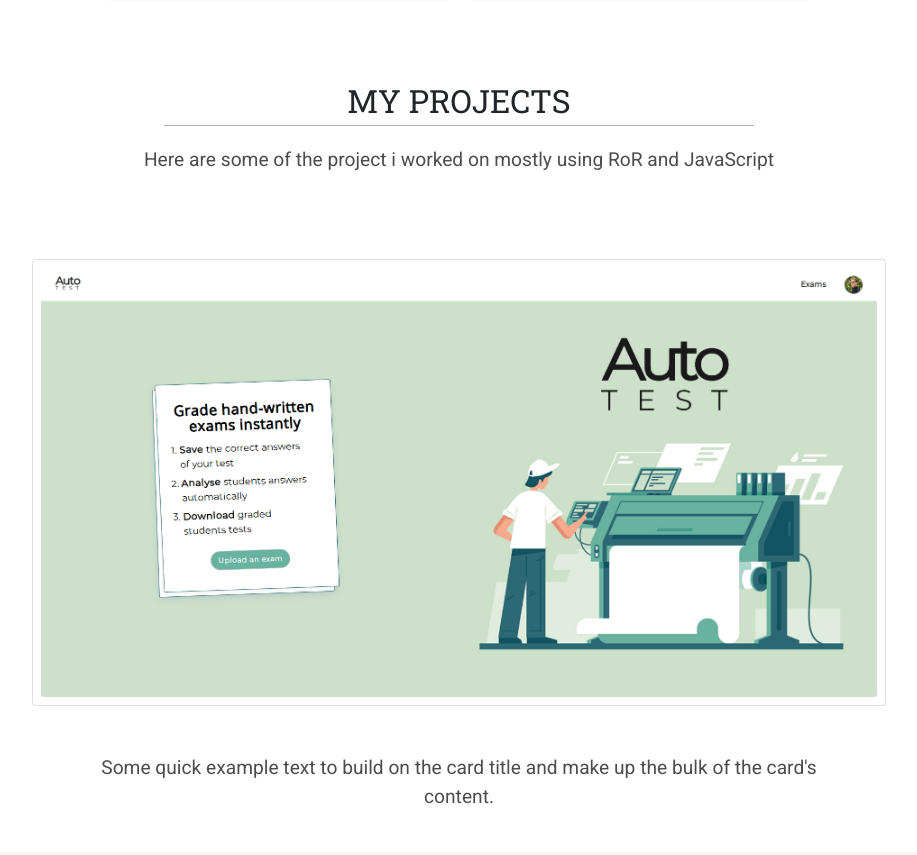
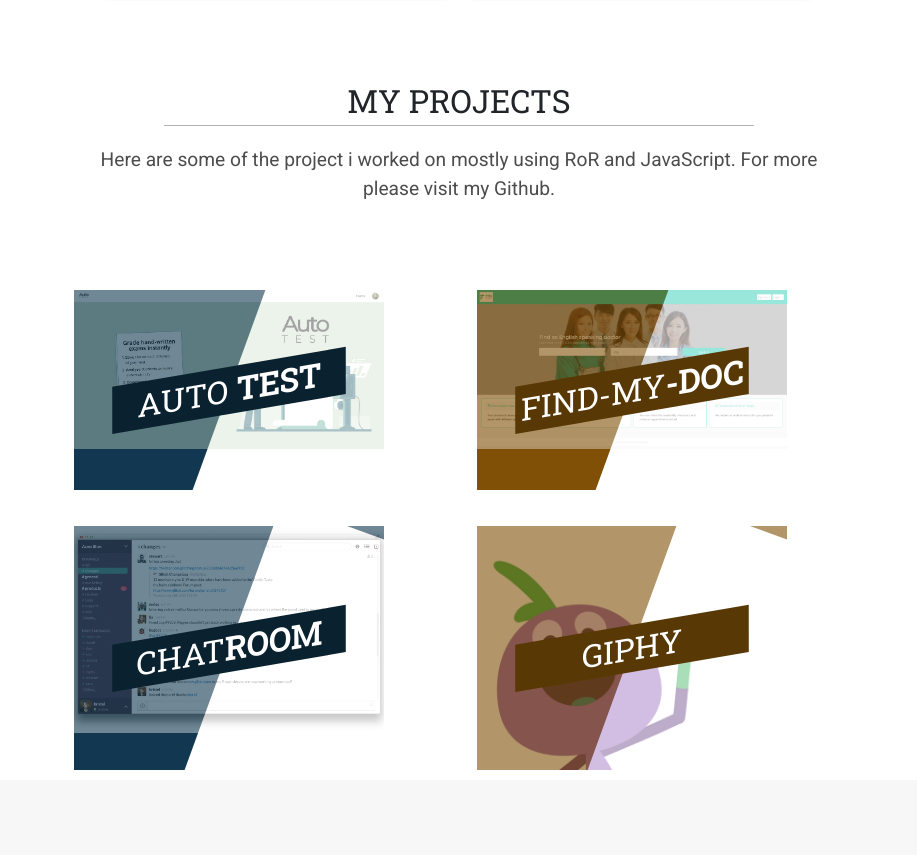
Before and after one commit to SulavKharel/my-portfolio, a plain HTML site: page index.html in a window 1280 px wide. Shown: the part 1503-2358 px from the top of the page, without its empty margins (181-1098 px from the left). Drawn offline with nearby package versions, Linux system fonts and the light colour scheme.

Commit message:
added new cards to the grid with new data and projects

```diff
--- a/css/main.css
+++ b/css/main.css
@@ -18,6 +18,127 @@
   max-width: 1000px;
   margin:auto;
 }
+
+/*projects-card*/
+
+figure.snip1104 {
+  position: relative;
+  overflow: hidden;
+  margin:10px;
+  max-width: 310px;
+  min-width: 220px;
+  min-height: 200px;
+  width: 100%;
+  text-align:center;
+  box-shadow: 0,0, 5px, rgba(0,0,0,0.15);
+}
+
+figure.snip1104 * {
+  -webkit-box-sizing: border-box;
+  box-sizing: border-box;
+  -webkit-transition: all 0.4s ease-in-out;
+  transition: all 0.4s ease-in-out;
+}
+
+figure.snip1104 img {
+  max-width: 100%;
+  position: relative;
+  opacity: 0.4;
+}
+
+figure.snip1104 figcaption {
+  position: absolute;
+  top: 0;
+  left: 0;
+  bottom: 0;
+  right: 0;
+}
+
+figure.snip1104 h2 {
+  position: absolute;
+  left: 40px;
+  right: 40px;
+  display: inline-block;
+  -webkit-transform: skew(-10deg) rotate(-10deg) translate(0, -50%);
+  transform: skew(-10deg) rotate(-10deg) translate(0, -50%);
+  margin: 0;
+  top: 50%;
+  text-transform: uppercase;
+  font-weight: 200;
+  color:white;
+}
+
+figure.snip1104 h2 span {
+  font-weight: 800;
+}
+
+figure.snip1104:before {
+  height: 100%;
+  width: 100%;
+  top: 0;
+  left: 0;
+  content: '';
+  background: #ffffff;
+  position: absolute;
+  -webkit-transition: all 0.3s ease-in-out;
+  transition: all 0.3s ease-in-out;
+  -webkit-transform: rotate(110deg) translateY(-50%);
+  transform: rotate(110deg) translateY(-50%);
+}
+
+figure.snip1104 a {
+  left: 0;
+  right: 0;
+  top: 0;
+  bottom: 0;
+  position: absolute;
+  z-index: 1;
+}
+
+figure.snip1104.blue {
+  background: #123851;
+}
+
+figure.snip1104.blue h2 {
+  background: #0a212f;
+}
+
+figure.snip1104.red {
+  background: #581a14;
+}
+
+figure.snip1104.red h2 {
+  background: #36100c;
+}
+
+figure.snip1104.yellow {
+  background: #7f5006;
+}
+
+figure.snip1104.yellow h2 {
+  background: #583804;
+}
+
+figure.snip1104:hover img {
+  opacity: 1;
+  -webkit-transform: scale(1.1);
+  transform: scale(1.1);
+}
+
+figure.snip1104:hover h2 {
+  -webkit-transform: skew(-10deg) rotate(-10deg) translate(-150%, -50%);
+  transform: skew(-10deg) rotate(-10deg) translate(-150%, -50%);
+}
+
+figure.snip1104:hover:before {
+  -webkit-transform: rotate(110deg) translateY(-150%);
+  transform: rotate(110deg) translateY(-150%);
+}
+
+
+/*projects-card*/
+
+
 
 .content {
   width: 100%;
@@ -82,7 +203,7 @@
   opacity: 0;
 }
 
-.wrapper:hover .button {
+.projects-card:hover .button {
   opacity: 1;
   display: inline-block;
 }
@@ -94,14 +215,6 @@
   left: 0;
   padding: 1.25rem;
 }
-/*.text-display {
-  opacity: 0;
-}
-
-.text-display:hover {
-  opacity: 1;
-  transition: 0.5s ease-out;
-}*/
 
 .skills {
   padding: 40px;
--- a/index.html
+++ b/index.html
@@ -82,30 +82,43 @@
           <div class="projects">
 
             <h2>MY PROJECTS</h2>
-            <p>Here are some of the project i worked on mostly using RoR and JavaScript</p>
+            <p>Here are some of the project i worked on mostly using RoR and JavaScript. For more please visit my Github.</p>
 
           </div>
 
-          <div class="projects-card">
+          <div class="projects-card cards">
 
-            <div class="card text-white  m-2 p-2 wrapper">
-              <img src="img/Autotest.png" class="card-img" alt="...">
-              <div class="overlay">
-                <div class="buttons">
-                  <a href="" class="btn btn-outline-secondary button">View Code</a>
-                  <a href="" class="btn btn-outline-secondary button">Product</a>
-                </div>
-              </div>
-            </div>
-              <div class="card-body">
-                <p class="card-text">Some quick example text to build on the card title and make up the bulk of the card's content.</p>
-              </div>
+            <figure class="snip1104 blue">
+              <img src="img/Autotest.png" class="" alt="...">
+              <figcaption>
+                <h2>Auto <span> Test</span></h2>
+              </figcaption>
+              <a href="http://www.autotest.world/"></a>
+            </figure>
 
-          <!--   <div class="card bg-dark text-white  m-2">
-              <img src="img/Autotest.png" class="card-img" alt="...">
-              <div class="card-img-overlay">
-              </div>
-            </div> -->
+            <figure class="snip1104 yellow">
+              <img src="img/findmydoc.png" class="" alt="...">
+              <figcaption>
+                <h2>Find-my<span>-doc</span></h2>
+              </figcaption>
+              <a href="https://find-my-doc.herokuapp.com/"></a>
+            </figure>
+
+            <figure class="snip1104 blue">
+              <img src="img/chatroom.png" class="" alt="...">
+              <figcaption>
+                <h2>Chat<span>Room</span></h2>
+              </figcaption>
+              <a href="https://sulavkharel.github.io/chat-redux/"></a>
+            </figure>
+
+            <figure class="snip1104 yellow">
+              <img src="img/giphy.gif" class="" alt="...">
+              <figcaption>
+                <h2>Giphy<span></span></h2>
+              </figcaption>
+              <a href="https://sulavkharel.github.io/giphy/"></a>
+            </figure>
 
           </div>
 
```
Also changed, not shown: img/chatroom.png (added), img/giphy.gif (added).
